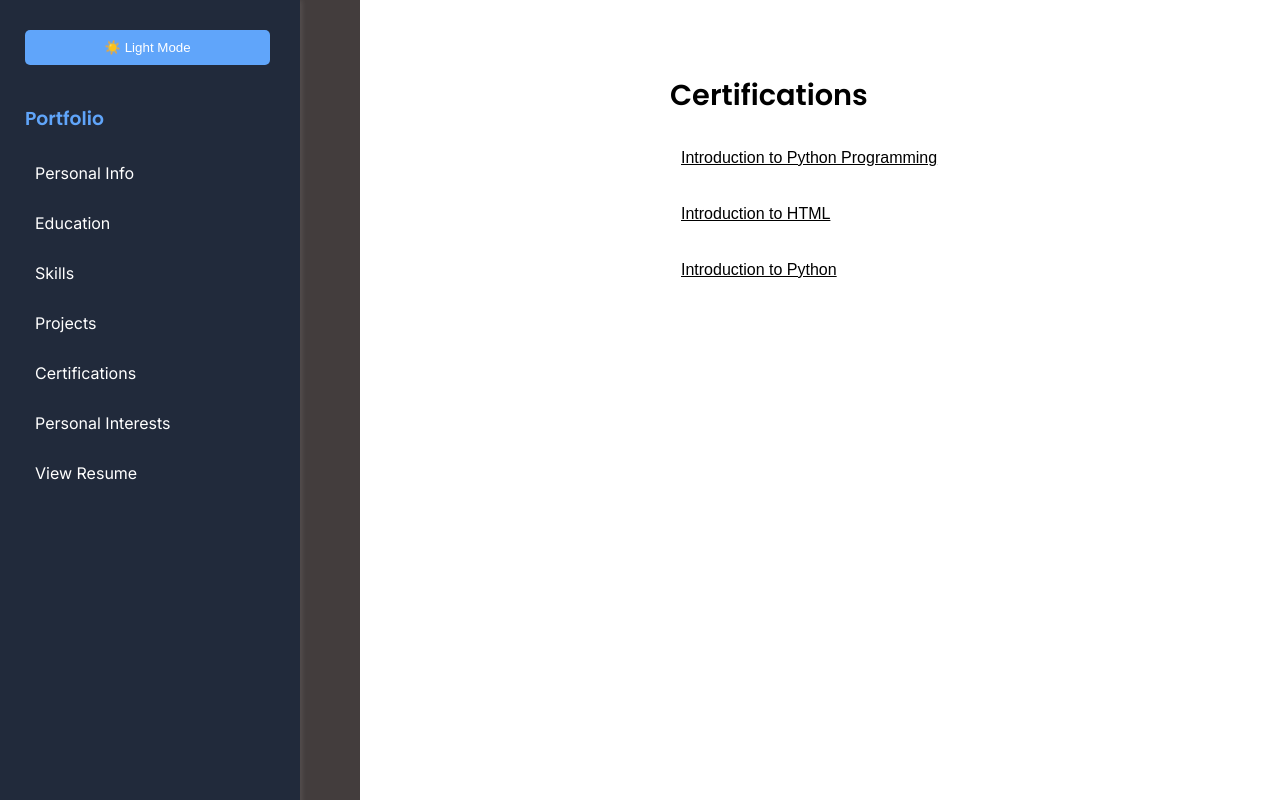
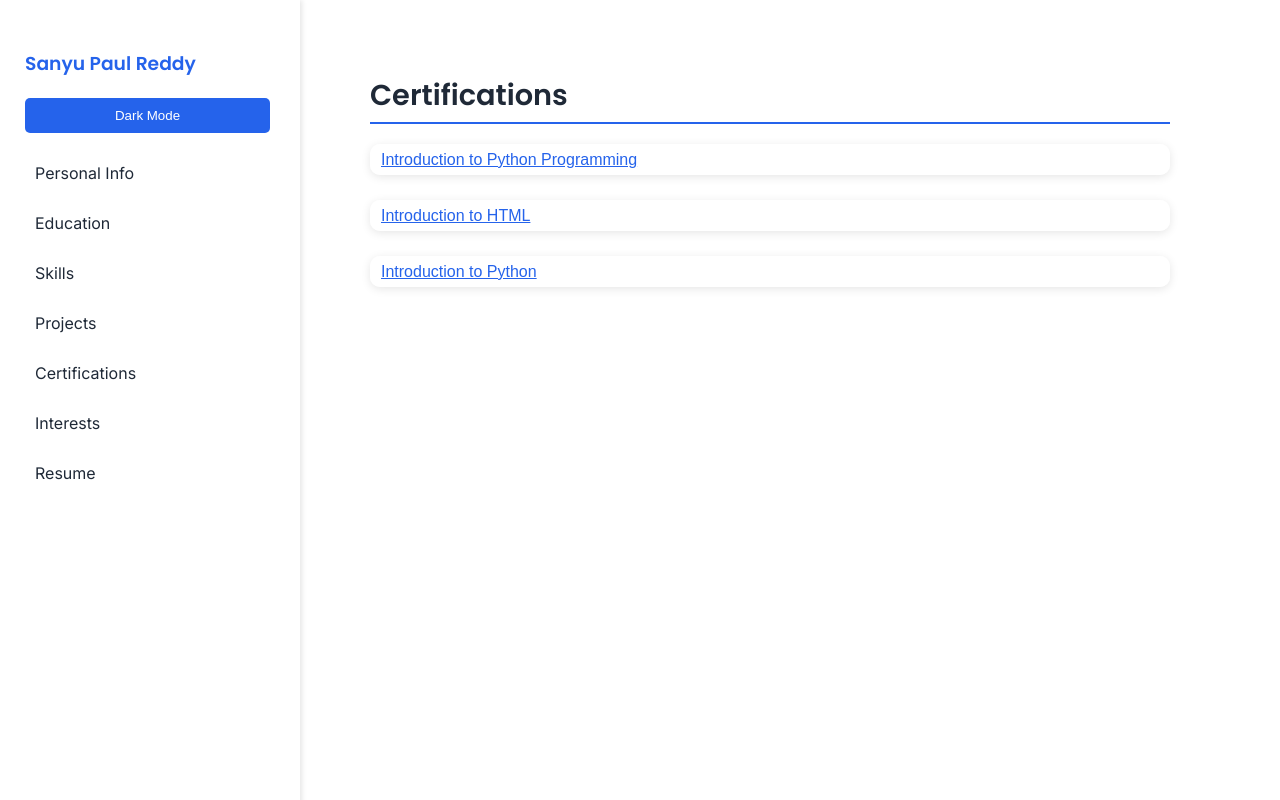
Before and after one commit to sanyupaulreddy/spr_portfolio, a React (Create React App) app: page /my_portfolio/certifications in a window 1280 px wide. Built offline with nearby package versions, Linux system fonts and the light colour scheme.

Commit message:
Update App.js, App.css, ThemeContext.js, Sidebar.js, and package-lock.json for theming and dependency fixes

```diff
--- a/src/App.css
+++ b/src/App.css
@@ -1,4 +1,22 @@
 @import url('https://fonts.googleapis.com/css2?family=Poppins:wght@600&family=Inter:wght@400&family=Dancing+Script:wght@400&display=swap');
+
+/* Define default (light theme) CSS variables */
+:root {
+  --primary-bg: #ffffff;
+  --text-color: #1f2937;
+  --accent-color: #2563eb;
+  --card-bg: rgba(255, 255, 255, 0.9);
+  --shadow-color: rgba(0, 0, 0, 0.1);
+}
+
+/* Define dark theme CSS variables */
+[data-theme="dark"] {
+  --primary-bg: #433d3d;
+  --text-color: #ffffff;
+  --accent-color: #60a5fa;
+  --card-bg: rgba(30, 41, 59, 0.9);
+  --shadow-color: rgba(255, 255, 255, 0.1);
+}
 
 body {
   margin: 0;
@@ -22,22 +40,6 @@ a:hover {
   min-height: 100vh;
   position: relative;
   background: var(--primary-bg);
-}
-
-.app-container.dark {
-  --primary-bg: #433d3d;
-  --text-color: #ffffff;
-  --accent-color: #60a5fa;
-  --card-bg: rgba(30, 41, 59, 0.9);
-  --shadow-color: rgba(255, 255, 255, 0.1);
-}
-
-.app-container.light {
-  --primary-bg: #ffffff;
-  --text-color: #1f2937;
-  --accent-color: #2563eb;
-  --card-bg: rgba(255, 255, 255, 0.9);
-  --shadow-color: rgba(0, 0, 0, 0.1);
 }
 
 .sidebar {
--- a/src/App.js
+++ b/src/App.js
@@ -1,7 +1,7 @@
 import React, { Suspense, lazy } from 'react';
 import { BrowserRouter as Router, Routes, Route } from 'react-router-dom';
-import { Helmet } from 'react-helmet';
-import { ThemeProvider } from './ThemeContext'; // Corrected path: './ThemeContext' instead of './components/ThemeContext'
+import { Helmet } from 'react-helmet'; // Change the import to react-helmet
+import { ThemeProvider } from './ThemeContext';
 import Sidebar from './components/Sidebar';
 import './App.css';
 
@@ -16,6 +16,8 @@ const Resume = lazy(() => import('./components/Resume'));
 function App() {
   return (
     <ThemeProvider>
+      <Router basename="/my_portfolio">
+        <div className="app-container">
           <Helmet>
             <title>Sanyu Paul Reddy Singareddy - Portfolio</title>
             <meta
@@ -27,8 +29,6 @@ function App() {
               content="portfolio, Sanyu Paul Reddy, MERN stack, IoT, full-stack developer"
             />
           </Helmet>
-      <Router basename="/my_portfolio">
-        <div className="app-container">
           <Sidebar />
           <main className="main-content">
             <Suspense fallback={<div>Loading...</div>}>
--- a/src/ThemeContext.js
+++ b/src/ThemeContext.js
@@ -1,12 +1,21 @@
-import React, { createContext, useState } from 'react';
+import React, { createContext, useState, useEffect } from 'react';
 
 export const ThemeContext = createContext();
 
 export const ThemeProvider = ({ children }) => {
-  const [theme, setTheme] = useState('dark');
+  const [theme, setTheme] = useState('light');
+
+  useEffect(() => {
+    const savedTheme = localStorage.getItem('theme') || 'light';
+    setTheme(savedTheme);
+    document.documentElement.setAttribute('data-theme', savedTheme);
+  }, []);
 
   const toggleTheme = () => {
-    setTheme(theme === 'dark' ? 'light' : 'dark');
+    const newTheme = theme === 'light' ? 'dark' : 'light';
+    setTheme(newTheme);
+    localStorage.setItem('theme', newTheme);
+    document.documentElement.setAttribute('data-theme', newTheme);
   };
 
   return (
--- a/src/components/Sidebar.js
+++ b/src/components/Sidebar.js
@@ -1,36 +1,48 @@
-import React, { useState, useContext } from 'react';
-import { Link } from 'react-router-dom';
+import React, { useContext, useState } from 'react';
+import { NavLink } from 'react-router-dom';
 import { ThemeContext } from '../ThemeContext';
 
-const Sidebar = ({ children }) => {
+const Sidebar = () => {
+  const { theme, toggleTheme } = useContext(ThemeContext);
   const [isOpen, setIsOpen] = useState(false);
-  const { theme, toggleTheme } = useContext(ThemeContext);
+
+  const toggleSidebar = () => setIsOpen(!isOpen);
 
   return (
-    <div className={`app-container ${theme}`}>
-      <div className={`sidebar ${theme} ${isOpen ? 'open' : ''}`}>
-        <button
-          onClick={() => setIsOpen(!isOpen)}
-          className="hamburger"
-        >
-          ☰
+    <>
+      <button className="hamburger" onClick={toggleSidebar}>
+        {isOpen ? '✖' : '☰'}
+      </button>
+      <nav className={`sidebar ${isOpen ? 'open' : ''}`}>
+        <h3>Sanyu Paul Reddy</h3>
+        <button className="theme-toggle" onClick={toggleTheme}>
+          {theme === 'light' ? 'Dark Mode' : 'Light Mode'}
         </button>
-        <button onClick={toggleTheme} className="theme-toggle">
-          {theme === 'dark' ? '☀️ Light Mode' : '🌙 Dark Mode'}
-        </button>
-        <h3>Portfolio</h3>
         <nav>
-          <Link to="/">Personal Info</Link>
-          <Link to="/education">Education</Link>
-          <Link to="/skills">Skills</Link>
-          <Link to="/projects">Projects</Link>
-          <Link to="/certifications">Certifications</Link>
-          <Link to="/interests">Personal Interests</Link>
-          <Link to="/resume">View Resume</Link>
+          <NavLink to="/" exact className="nav-link" activeClassName="active" onClick={toggleSidebar}>
+            Personal Info
+          </NavLink>
+          <NavLink to="/education" className="nav-link" activeClassName="active" onClick={toggleSidebar}>
+            Education
+          </NavLink>
+          <NavLink to="/skills" className="nav-link" activeClassName="active" onClick={toggleSidebar}>
+            Skills
+          </NavLink>
+          <NavLink to="/projects" className="nav-link" activeClassName="active" onClick={toggleSidebar}>
+            Projects
+          </NavLink>
+          <NavLink to="/certifications" className="nav-link" activeClassName="active" onClick={toggleSidebar}>
+            Certifications
+          </NavLink>
+          <NavLink to="/interests" className="nav-link" activeClassName="active" onClick={toggleSidebar}>
+            Interests
+          </NavLink>
+          <NavLink to="/resume" className="nav-link" activeClassName="active" onClick={toggleSidebar}>
+            Resume
+          </NavLink>
         </nav>
-      </div>
-      <div className="main-content">{children}</div>
-    </div>
+      </nav>
+    </>
   );
 };
 
```
Also changed, not shown: 1 other file (tests, documents, lock files or other folders). Lines whose indentation alone changed are shown as unchanged.
